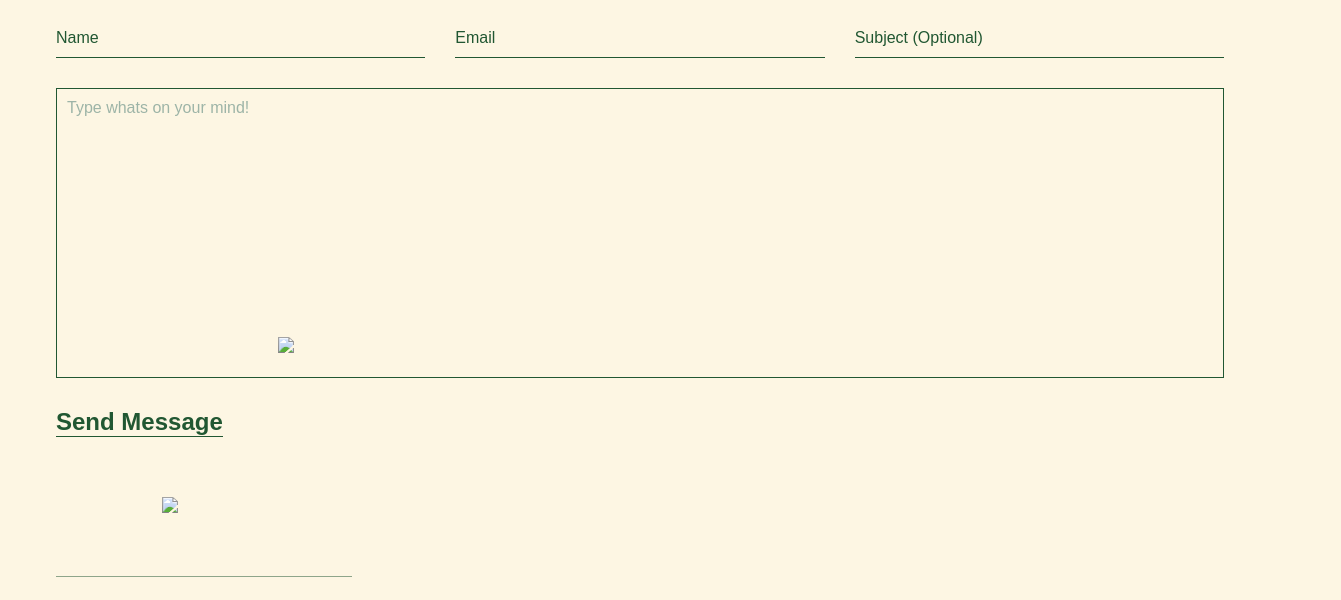
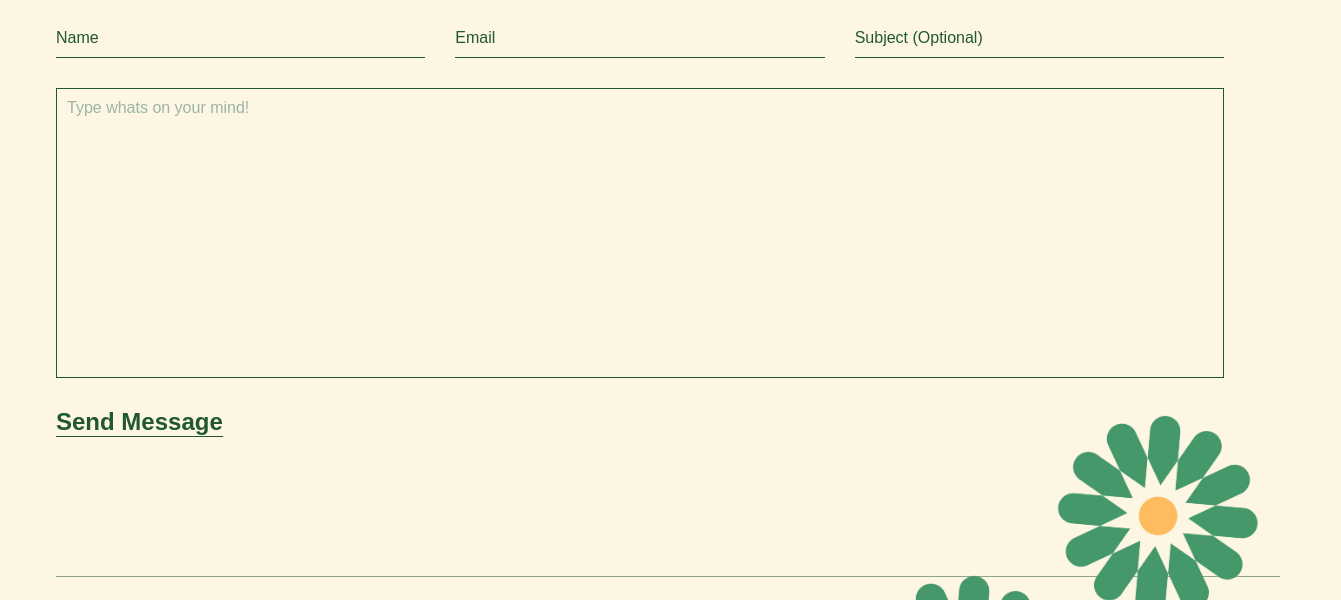
Before and after one commit to nlrdomingo/portfolio, a plain HTML site: page connect.html in a window 1280 px wide. Shown: the part 200-800 px from the top of the page, 1341 px wide, since content can reach past the window. Drawn offline with Linux system fonts and the light colour scheme; a web font is replaced by a local one.

Commit message:
Update connect.html
footer images test

```diff
--- a/connect.html
+++ b/connect.html
@@ -54,8 +54,8 @@
         <div class="footertagline"> Let's work together! </div>
         <div class="bottomline"> © Naomi Laureece Design Portfolio 2024 </div>
         <div class="footerline"> </div>
-        <img class="flower1" src="./Portfolio-Images/green-flower.png">
-        <img class="flower2" src="./Portfolio-Images/green-flower.png">
+        <img class="flower1" src="green-flower.png">
+        <img class="flower2" src="green-flower.png">
     </div>
   </body>
 </html>
```
